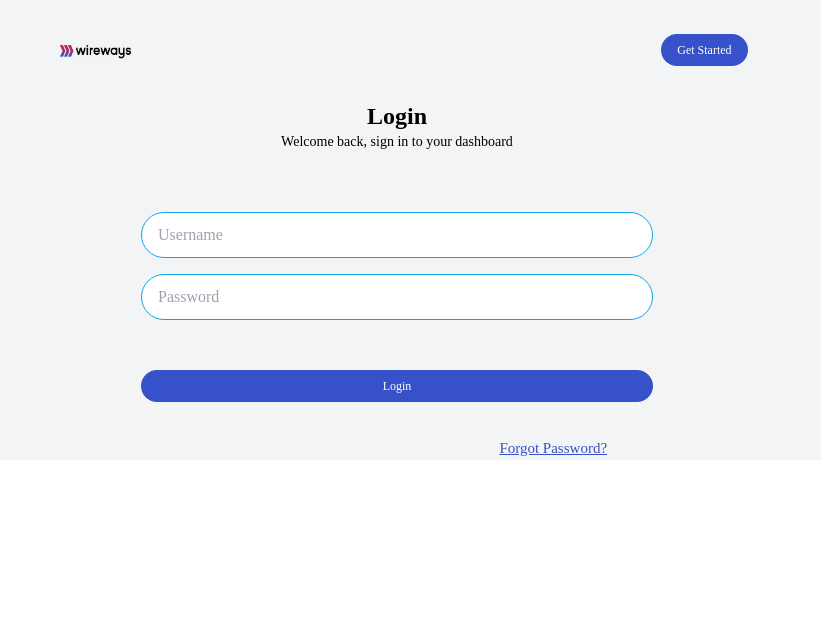
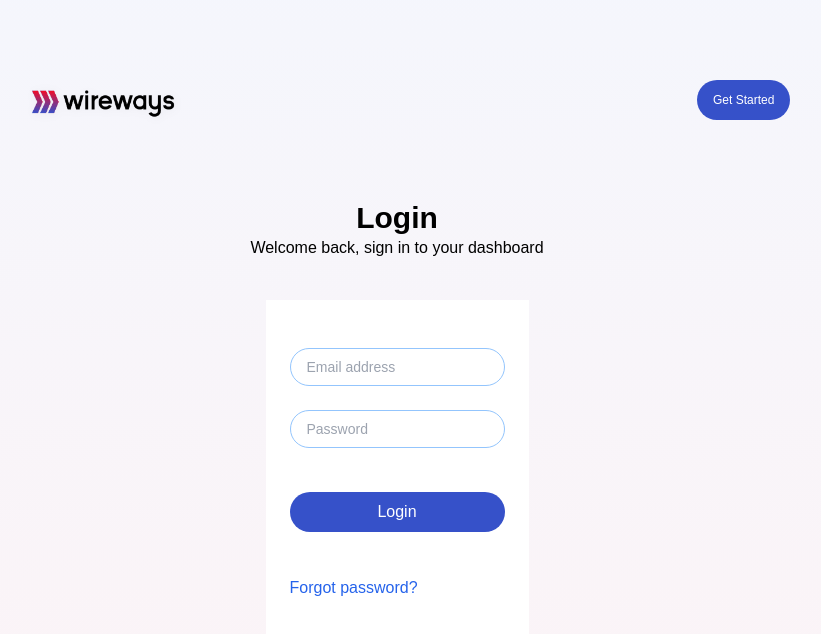
Before and after one commit to Juliet-07/Wireways, a Next.js app: page /Auth/signin in a window 1280 px wide. Shown: the top 634 px of the page, without its empty margins (243-1064 px from the left). Built offline with nearby package versions, Linux system fonts and the light colour scheme.

Commit message:
adjusting auth pages

```diff
--- a/pages/Auth/signin.js
+++ b/pages/Auth/signin.js
@@ -13,14 +13,14 @@ const Signup = () => {
         <link rel="icon" href="/wireways.png" />
       </Head>
       <div className={styles.container}>
-        <div className="flex flex-col items-center justify-center bg-gray-100">
+        <div className="flex flex-col items-center justify-center">
           {/* Header */}
           <div className="header">
-            <Image src={Logo} width={100} height={100} />
+            <Image src={Logo} width={200} height={200} />
             <Link href="/Auth/signup">
               <button
                 type="button"
-                className="inline-block px-4 py-2 primaryColor text-white font-medium text-xs rounded-full"
+                className="inline-block px-4 py-3 primaryColor text-white font-medium text-xs rounded-full"
               >
                 Get Started
               </button>
@@ -28,43 +28,70 @@ const Signup = () => {
           </div>
           {/* Header Ends */}
           <div className="mb-5">
-            <h2 className="font-bold text-center text-2xl">Login</h2>
-            <p className="text-sm">Welcome back, sign in to your dashboard</p>
+            <h2 className="font-bold text-center text-3xl">Login</h2>
+            <p className="text-xm">Welcome back, sign in to your dashboard</p>
           </div>
           {/* The form */}
-          <form className="w-full max-w-lg mt-10">
-            <div className="flex flex-wrap -mx-3 mb-4">
-              <div className="w-full px-3">
+          <section className="h-screen">
+            <div className="container px-6 py-12 h-100 bg-white mt-5">
+              {/* <div class="flex justify-center items-center flex-wrap h-full g-6 text-gray-800"> */}
+              {/* <div class="md:w-8/12 lg:w-6/12 mb-12 md:mb-0">
+                  <img
+                    src="https://mdbcdn.b-cdn.net/img/Photos/new-templates/bootstrap-login-form/draw2.svg"
+                    class="w-full"
+                    alt="Phone image"
+                  />
+                </div> */}
+              <div className="w-full max-w-lg">
+                <form>
+                  <div className="mb-6">
                     <input
-                  className="appearance-none block w-full bg-white text-gray-700 border border-sky-500 rounded-full py-3 px-4 leading-tight focus:outline-none focus:bg-white focus:border-sky-500"
-                  id="grid-password"
                       type="text"
-                  placeholder="Username"
+                      className="form-control block w-full px-4 py-2 text-sm font-normal text-gray-700 bg-white border border-solid border-blue-300 rounded-full focus:bg-white focus:border-blue-600 focus:outline-none"
+                      placeholder="Email address"
                     />
                   </div>
-            </div>
-            <div className="flex flex-wrap -mx-3 mb-4">
-              <div className="w-full px-3">
+
+                  <div class="mb-6">
                     <input
-                  className="appearance-none block w-full bg-white text-gray-700 border border-sky-500 rounded-full py-3 px-4 leading-tight focus:outline-none focus:bg-white focus:border-sky-500"
-                  id="grid-password"
                       type="password"
+                      className="form-control block w-full px-4 py-2 text-sm font-normal text-gray-700 bg-white border border-solid border-blue-300 rounded-full focus:bg-white focus:border-blue-600 focus:outline-none"
                       placeholder="Password"
                     />
                   </div>
-            </div>
-            <div className="signup">
                   <button
-                type="button"
-                className="inline-block px-4 py-2 primaryColor text-white text-xs rounded-full w-full"
+                    type="submit"
+                    className="inline-block px-4 py-2 mt-5 text-white primaryColor hover:bg-blue-700 w-full rounded-full"
                   >
                     Login
                   </button>
-            </div>
-            <div>
-              <a href="#" className="forgot">Forgot Password?</a>
+                  <div class="flex mt-6">
+                    {/* <div class="form-group form-check">
+                      <input
+                        type="checkbox"
+                        class="form-check-input appearance-none h-4 w-4 border border-gray-300 rounded-sm bg-white checked:bg-blue-600 checked:border-blue-600 focus:outline-none transition duration-200 mt-1 align-top bg-no-repeat bg-center bg-contain float-left mr-2 cursor-pointer"
+                        id="exampleCheck3"
+                        checked
+                      />
+                      <label
+                        class="form-check-label inline-block text-gray-800"
+                        for="exampleCheck2"
+                      >
+                        Remember me
+                      </label>
+                    </div> */}
+                    <a
+                      href="#!"
+                      class="text-blue-600 hover:text-blue-700 active:text-blue-800 mt-5"
+                    >
+                      Forgot password?
+                    </a>
                   </div>
                 </form>
+              </div>
+              {/* </div> */}
+            </div>
+          </section>
         </div>
       </div>
     </>
--- a/pages/Auth/signup.js
+++ b/pages/Auth/signup.js
@@ -13,14 +13,14 @@ const Signup = () => {
         <link rel="icon" href="/wireways.png" />
       </Head>
       <div className={styles.container}>
-        <div className="flex flex-col items-center justify-center bg-gray-100">
+        <div className="h-screen flex flex-col items-center justify-center">
           {/* Header */}
           <div className="header">
-            <Image src={Logo} width={100} height={100} />
+            <Image src={Logo} width={200} height={200} />
             <Link href="/Auth/signin">
               <button
                 type="button"
-                className="inline-block px-4 py-2 primaryColor text-white font-medium text-xs rounded-full"
+                className="inline-block px-5 py-2 primaryColor text-white font-medium text-xs rounded-full"
               >
                 Sign in
               </button>
@@ -28,12 +28,12 @@ const Signup = () => {
           </div>
           {/* Header Ends */}
           <div className="mb-5">
-            <h2 className="font-bold text-center text-2xl">Get Started</h2>
-            <p className="text-sm">Create account for your business already</p>
+            <h2 className="font-bold text-center text-3xl">Get Started</h2>
+            <p className="text-xm">Create account for your business already</p>
           </div>
           {/* The form */}
           <form className="w-full max-w-lg">
-            <div className="flex flex-wrap -mx-3 mb-4">
+            <div className="flex flex-wrap -mx-3 mb-4 mt-5">
               <div className="w-full md:w-1/2 px-3 mb-6 md:mb-0">
                 <input
                   className="appearance-none block w-full bg-white text-gray-700 border border-sky-500 rounded-full py-3 px-4 leading-tight focus:outline-none focus:bg-white focus:border-sky-500"
@@ -44,27 +44,27 @@ const Signup = () => {
               </div>
               <div className="w-full md:w-1/2 px-3">
                 <input
-                  className="appearance-none block w-full bg-white text-gray-700 border border-sky-500 rounded-full py-3 px-4 leading-tight focus:outline-none focus:bg-white focus:border-sky-500"
+                  className="block w-full bg-white text-gray-700 border border-sky-500 rounded-full py-3 px-4"
                   id="grid-last-name"
                   type="text"
                   placeholder="Last Name"
                 />
               </div>
             </div>
-            <div className="flex flex-wrap -mx-3 mb-4">
+            <div className="flex flex-wrap -mx-3 mb-4 mt-5">
               <div className="w-full px-3">
                 <input
-                  className="appearance-none block w-full bg-white text-gray-700 border border-sky-500 rounded-full py-3 px-4 leading-tight focus:outline-none focus:bg-white focus:border-sky-500"
+                  className="block w-full bg-white text-gray-700 border border-sky-500 rounded-full py-3 px-4"
                   id="grid-password"
                   type="text"
                   placeholder="Business Name"
                 />
               </div>
             </div>
-            <div className="flex flex-wrap -mx-3 mb-4">
+            <div className="flex flex-wrap -mx-3 mb-4 mt-4">
               <div className="w-full px-3">
                 <input
-                  className="appearance-none block w-full bg-white text-gray-700 border border-sky-500 rounded-full py-3 px-4 leading-tight focus:outline-none focus:bg-white focus:border-sky-500"
+                  className="block w-full bg-white text-gray-700 border border-sky-500 rounded-full py-3 px-4"
                   id="grid-password"
                   type="email"
                   placeholder="Email Address"
--- a/styles/Home.module.css
+++ b/styles/Home.module.css
@@ -1,5 +1,12 @@
 .container {
-  padding: 0 2rem;
+  width: 100%;
+  height: 100%;
+  background: linear-gradient(
+    180deg,
+    rgba(54, 81, 201, 0.05) 0%,
+    rgba(150, 46, 119, 0.05) 50%,
+    rgba(242, 13, 41, 0.05) 100%
+  );
 }
 
 .main {
--- a/styles/globals.css
+++ b/styles/globals.css
@@ -5,27 +5,25 @@ html,
 body {
   padding: 0;
   margin: 0;
-  font-family: Right Grotesk;
-}
-
-a {
-  color: inherit;
-  text-decoration: none;
-}
-
-* {
-  box-sizing: border-box;
+  font-family: 'Space Grotesk', sans-serif;;
 }
 .header {
   display: flex;
   align-items: center;
   justify-content: space-around;
   width: 100%;
-  height: 100;
   /* background-color: rebeccapurple; */
 }
 .primaryColor {
   background-color: #3651c9;
+}
+.bg-main {
+  background: linear-gradient(
+    180deg,
+    rgba(54, 81, 201, 0.05) 0%,
+    rgba(150, 46, 119, 0.05) 50%,
+    rgba(242, 13, 41, 0.05) 100%
+  );
 }
 .terms {
   position: relative;
```
Lines whose indentation alone changed are shown as unchanged.
